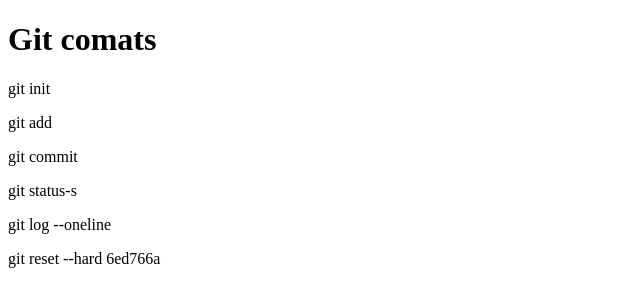
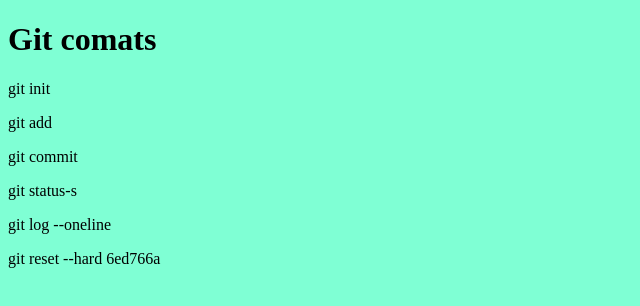
Before and after one commit to WiilsonSg/pruebaGit, a plain HTML site: page index.html in a window 1280 px wide. Shown: the whole page, without its empty margins (0-640 px from the left). Drawn offline with Linux system fonts and the light colour scheme.

Commit message:
Color al fondo

```diff
--- /dev/null
+++ b/css/style.css
@@ -0,0 +1,3 @@
+body{
+  background-color: aquamarine;
+}
--- a/index.html
+++ b/index.html
@@ -3,6 +3,7 @@
 <head>
     <meta charset="UTF-8">
     <meta name="viewport" content="width=device-width, initial-scale=1.0">
+    <link rel="stylesheet" href="/css/style.css">
     <title>Git</title>
 </head>
 <body>
```
Also changed, not shown: js/index.js (added).
